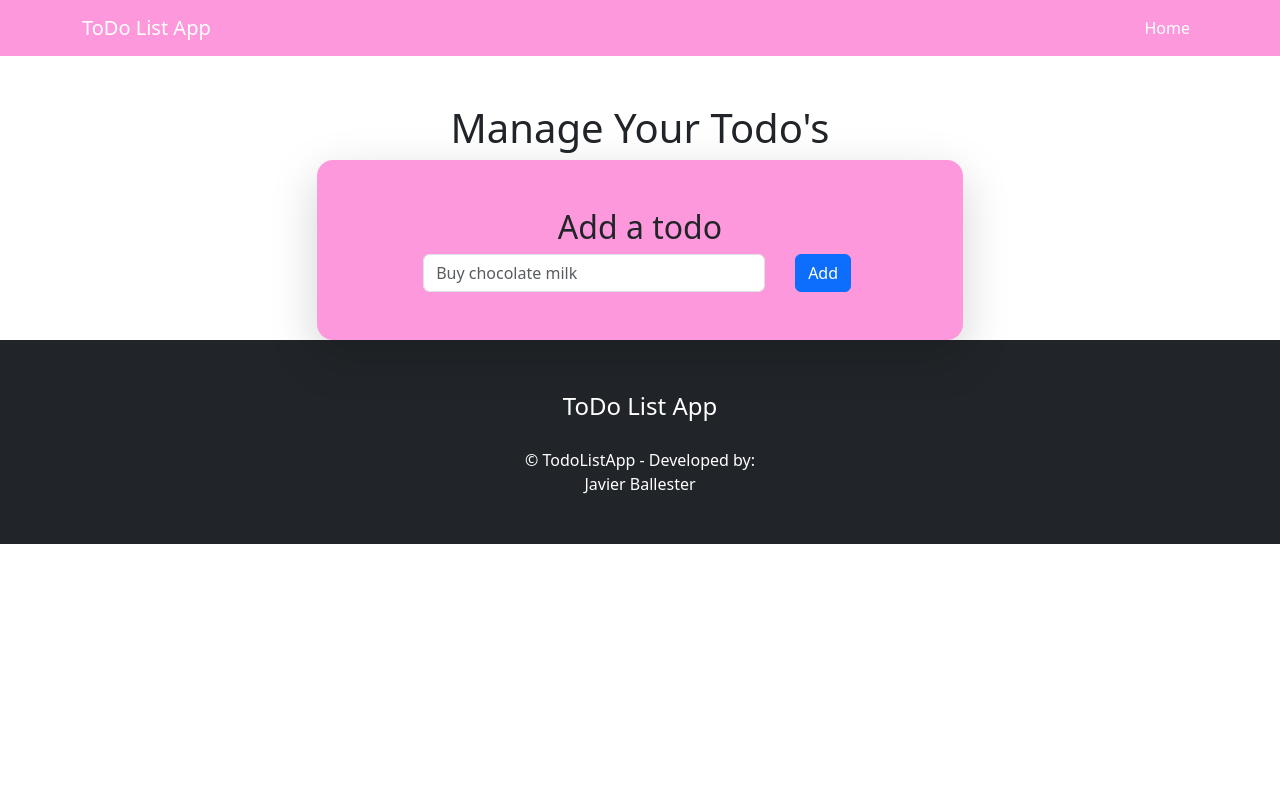
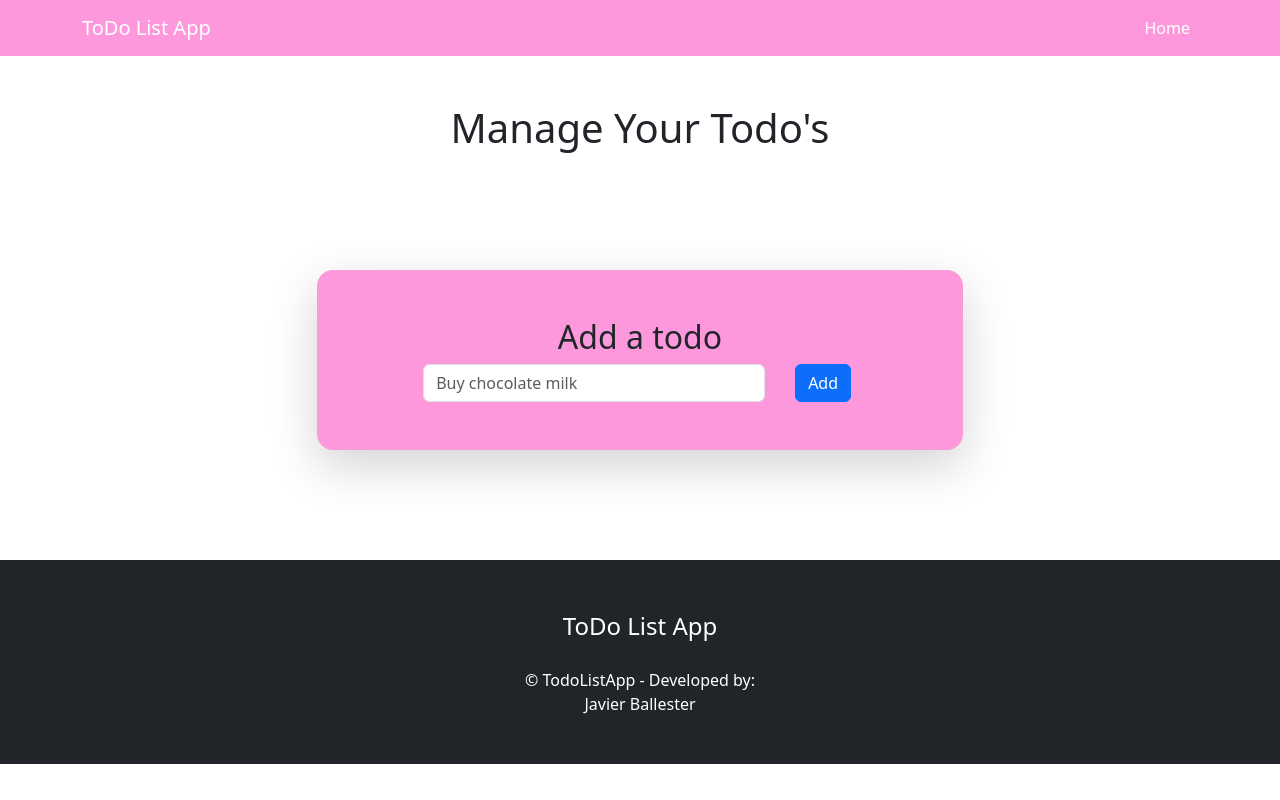
Before and after one commit to Javirb26/todo_js, a plain HTML site: page index.html in a window 1280 px wide. Drawn offline with nearby package versions, Linux system fonts and the light colour scheme.

Commit message:
adds minimum vertical height to center the todo container

```diff
--- a/assets/styles/style.css
+++ b/assets/styles/style.css
@@ -11,3 +11,7 @@
 .pink {
     background-color: var(--pink);
 }
+
+.todo-container {
+    min-height:  50vh;
+}
```
